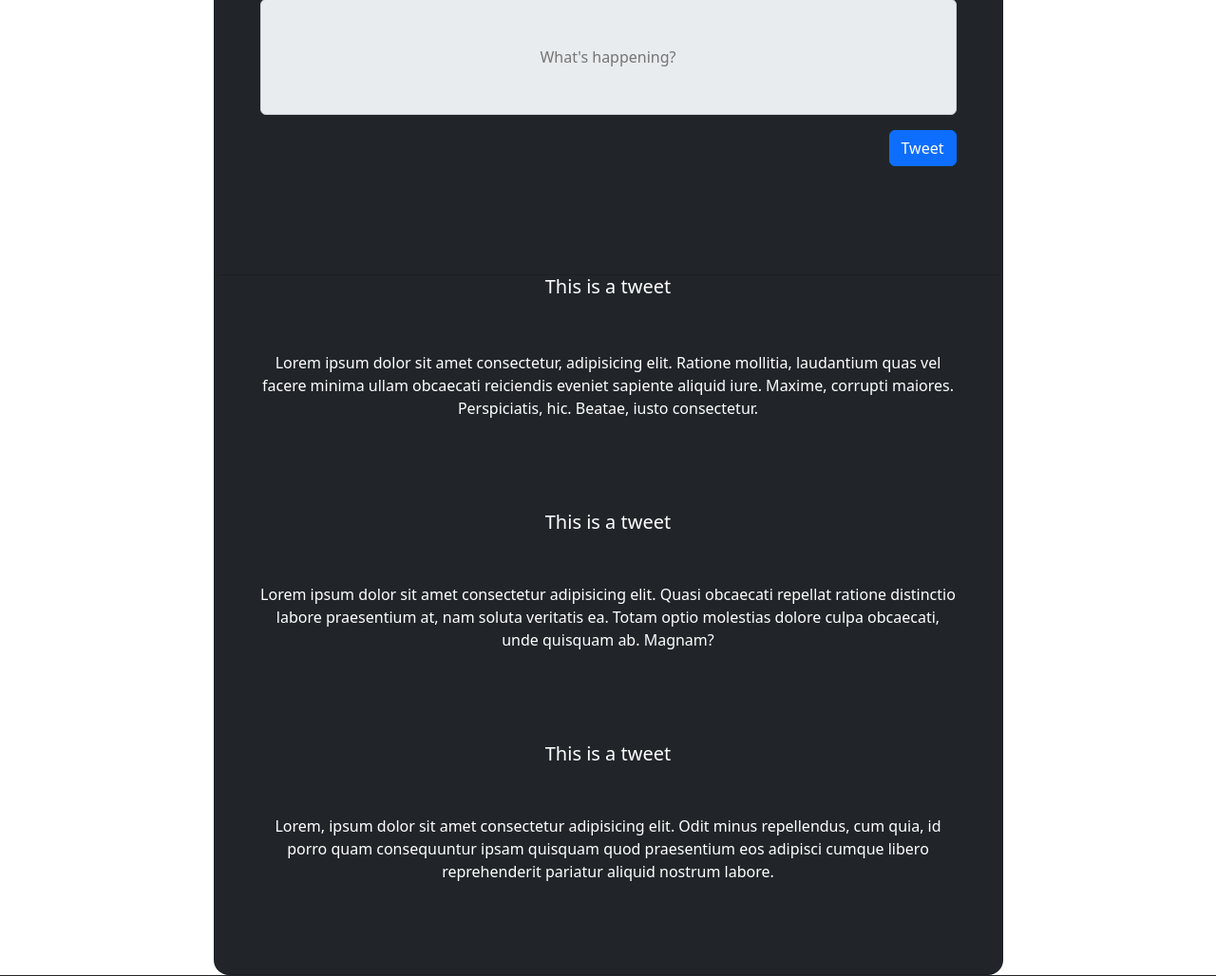
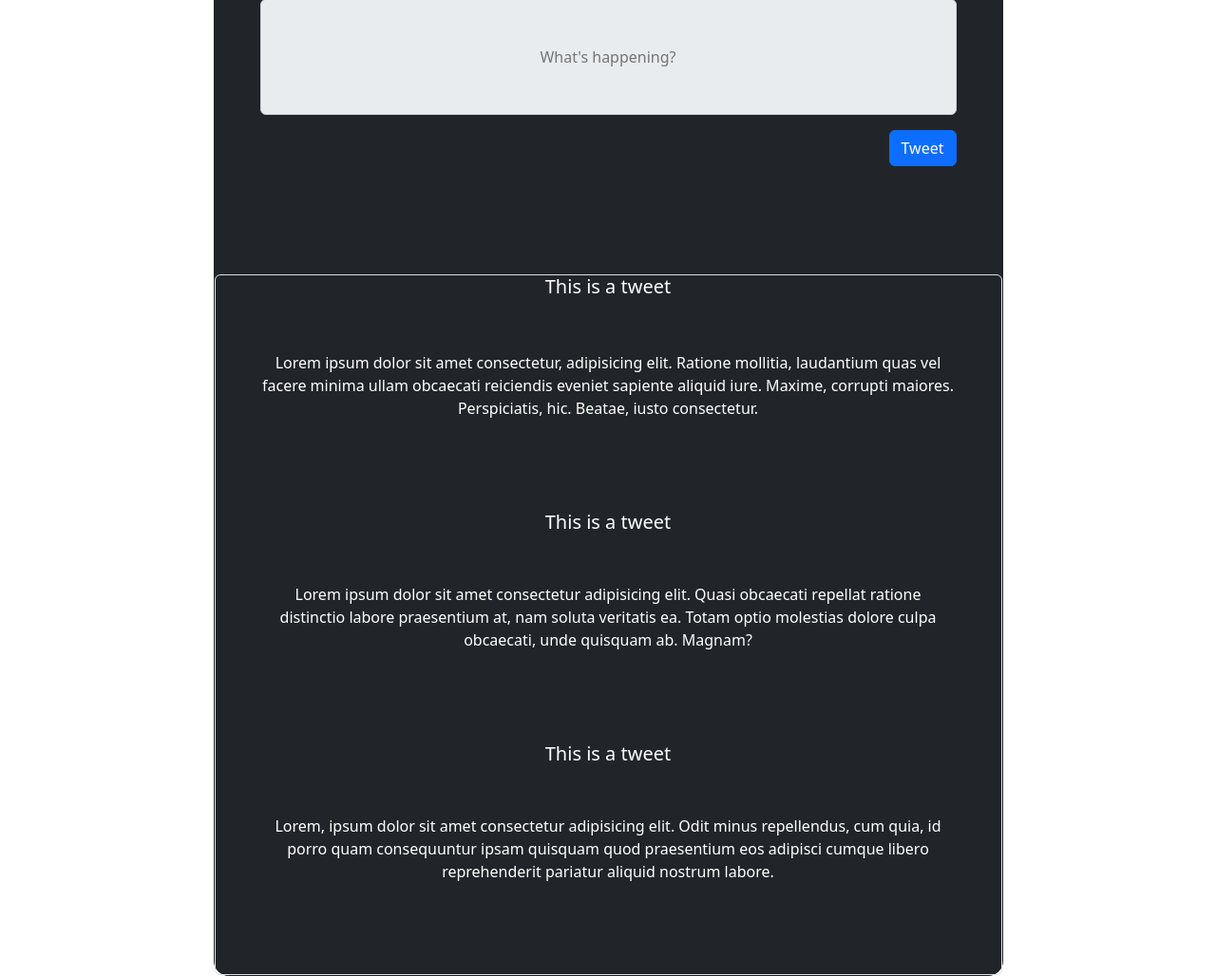
Before and after one commit to RoidoCTB/Final-Project, a PHP site: page /twitter-login.php?user=1 in a window 1280 px wide. Shown: the part 288-1316 px from the top of the page at 95% size. Run offline with PHP 8.4, Linux system fonts and the light colour scheme; some libraries are stand-ins or nearby versions.

```diff
--- a/twitter-login.php
+++ b/twitter-login.php
@@ -32,7 +32,7 @@
                     </div>
                   </div>
                 </div>
-                <div class="list-group mx-auto text-center">
+                <div class="list-group mx-auto text-center border">
                     <div class="d-flex w-100 justify-content-between">
                        <h5 class="mb-2 mx-auto">This is a tweet</h5>
                     </div>
```
